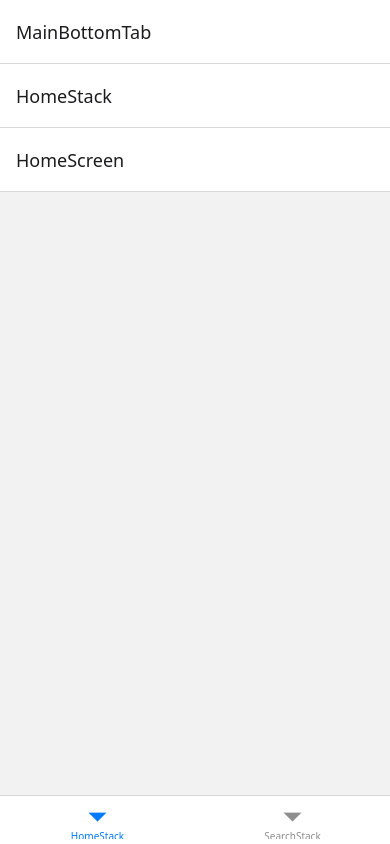
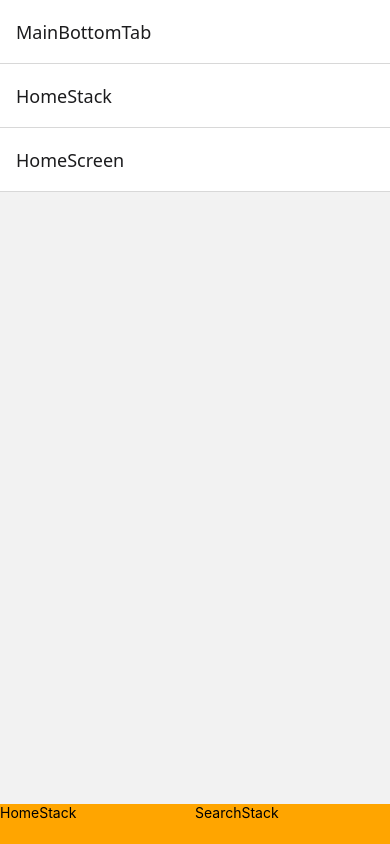
Before and after one commit to yungblud/concerts-app, a React Native app: screen /MainBottomTab in a window 390 px wide. Built offline with nearby package versions, Linux system fonts and the light colour scheme.

Commit message:
feat: bottom tab bar

```diff
--- /dev/null
+++ b/src/components/BottomTabBar.tsx
@@ -0,0 +1,25 @@
+import {View, TouchableOpacity, Text} from 'react-native';
+import type {BottomTabBarProps} from '@react-navigation/bottom-tabs';
+import React, {memo} from 'react';
+import ReactNativeHapticFeedback from 'react-native-haptic-feedback';
+
+interface Props extends BottomTabBarProps {}
+
+const BottomTabBar = ({state}: Props) => {
+  return (
+    <View style={{flexDirection: 'row'}}>
+      {state.routes.map(route => {
+        return (
+          <TouchableOpacity
+            onPress={() => ReactNativeHapticFeedback.trigger('impactLight', {})}
+            key={route.key}
+            style={{backgroundColor: 'orange', flex: 1, height: 40}}>
+            <Text>{route.name}</Text>
+          </TouchableOpacity>
+        );
+      })}
+    </View>
+  );
+};
+
+export default memo(BottomTabBar);
--- a/src/navigations/MainBottomTabNavigation/MainBottomTabNavigation.tsx
+++ b/src/navigations/MainBottomTabNavigation/MainBottomTabNavigation.tsx
@@ -1,16 +1,24 @@
-import {createBottomTabNavigator} from '@react-navigation/bottom-tabs';
-import React from 'react';
+import {
+  BottomTabBarProps,
+  createBottomTabNavigator,
+} from '@react-navigation/bottom-tabs';
+import React, {useCallback} from 'react';
 import HomeStackNavigation from '../HomeStackNavigation/HomeStackNavigation';
 import SearchStackNavigation from '../SearchStackNavigation/SearchStackNavigation';
 import {MainTabParamList} from './types';
+import BottomTabBar from '../../components/BottomTabBar';
 
 const MainBottomTab = createBottomTabNavigator<MainTabParamList>();
 
 interface MainBottomTabNavigationProps {}
 
 const MainBottomTabNavigation = ({}: MainBottomTabNavigationProps) => {
+  const renderTabBar = useCallback(
+    (props: BottomTabBarProps) => <BottomTabBar {...props} />,
+    [],
+  );
   return (
-    <MainBottomTab.Navigator>
+    <MainBottomTab.Navigator tabBar={renderTabBar}>
       <MainBottomTab.Screen name="HomeStack" component={HomeStackNavigation} />
       <MainBottomTab.Screen
         name="SearchStack"
```
